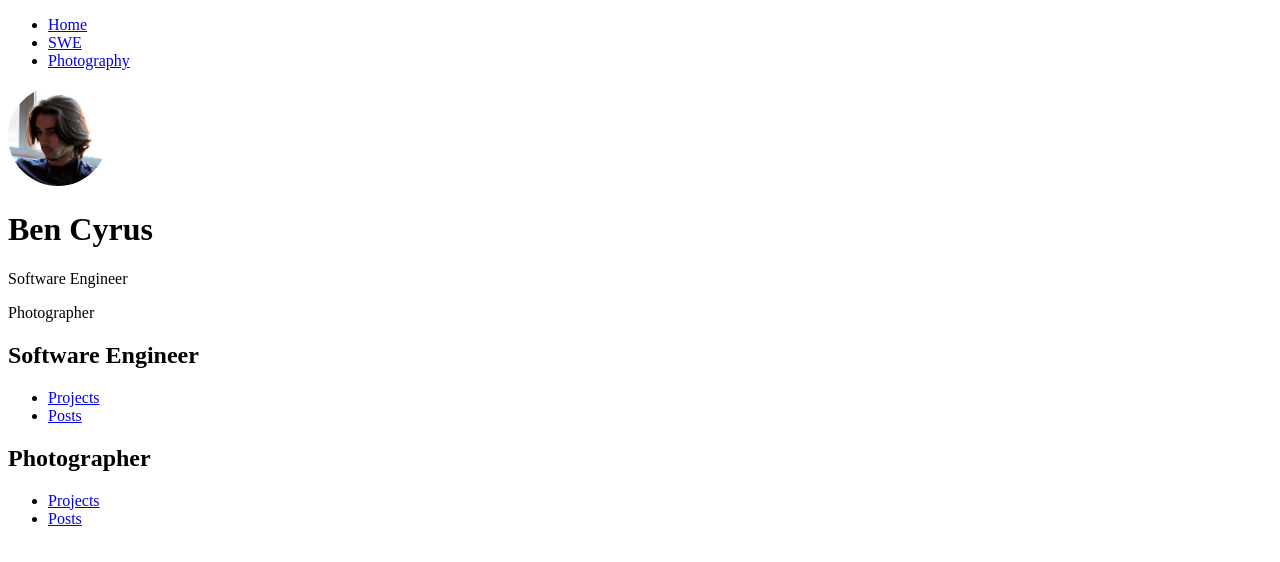
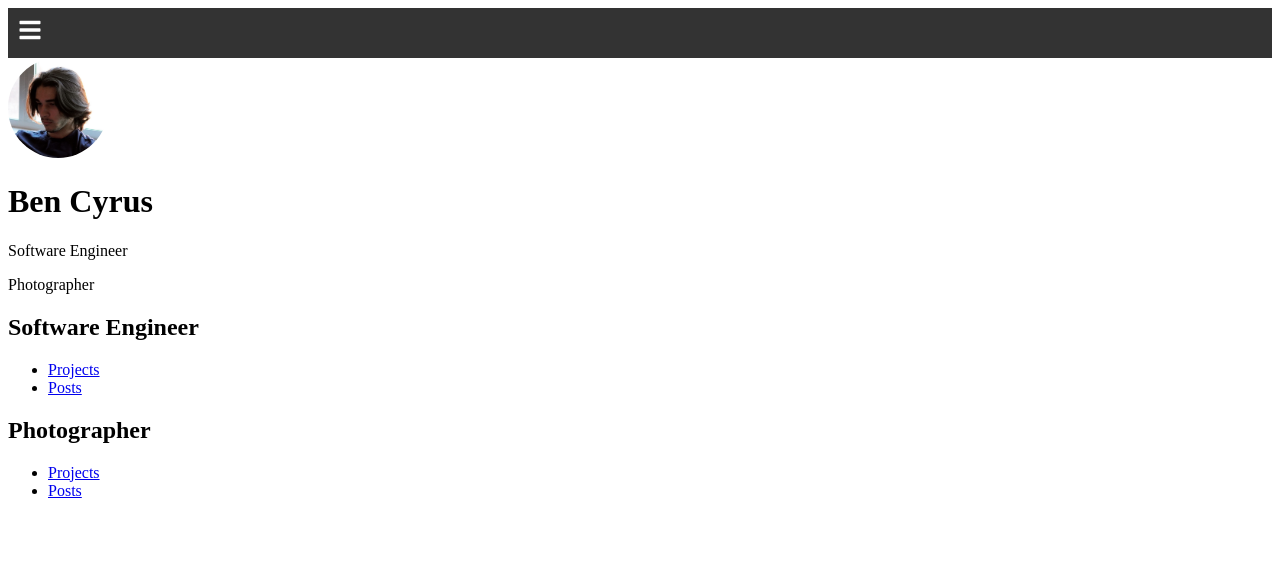
Before and after one commit to bencyrus/portfolio, a React (Create React App) app in the folder frontend/: page / in a window 1280 px wide. Shown: the top 562 px of the page. Built offline with nearby package versions, Linux system fonts and the light colour scheme.

Commit message:
added navbar

```diff
--- a/frontend/package.json
+++ b/frontend/package.json
@@ -13,6 +13,7 @@
         "prettier": "^3.0.0",
         "react": "^18.2.0",
         "react-dom": "^18.2.0",
+        "react-icons": "^4.11.0",
         "react-router-dom": "^6.14.2",
         "react-scripts": "5.0.1",
         "typescript": "^4.9.5",
--- a/frontend/src/App.tsx
+++ b/frontend/src/App.tsx
@@ -1,21 +1,10 @@
 import { Outlet } from 'react-router-dom'
+import Navbar from './components/Navbar'
 
 function App() {
     return (
         <div className='App'>
-            <nav>
-                <ul>
-                    <li>
-                        <a href='/'>Home</a>
-                    </li>
-                    <li>
-                        <a href='/swe'>SWE</a>
-                    </li>
-                    <li>
-                        <a href='/photography'>Photography</a>
-                    </li>
-                </ul>
-            </nav>
+            <Navbar />
             <Outlet />
         </div>
     )
--- /dev/null
+++ b/frontend/src/components/Navbar.tsx
@@ -0,0 +1,49 @@
+import { useState } from 'react'
+import { Link } from 'react-router-dom'
+import { IoMdClose } from 'react-icons/io'
+import { FaBars } from 'react-icons/fa'
+
+const Navbar = () => {
+    const [open, setOpen] = useState(false)
+
+    const handleOpen = () => {
+        setOpen(!open)
+    }
+
+    return (
+        <nav
+            style={{
+                display: 'flex',
+                justifyContent: 'space-between',
+                alignItems: 'center',
+                padding: '10px',
+                backgroundColor: '#333',
+                color: '#fff',
+            }}>
+            {open && (
+                <ul style={{ listStyle: 'none', padding: 0, margin: 0 }}>
+                    <li style={{ padding: '10px' }}>
+                        <Link to='/' style={{ textDecoration: 'none', color: '#fff' }}>
+                            Home
+                        </Link>
+                    </li>
+                    <li style={{ padding: '10px' }}>
+                        <Link to='/swe' style={{ textDecoration: 'none', color: '#fff' }}>
+                            SWE
+                        </Link>
+                    </li>
+                    <li style={{ padding: '10px' }}>
+                        <Link to='/photography' style={{ textDecoration: 'none', color: '#fff' }}>
+                            Photography
+                        </Link>
+                    </li>
+                </ul>
+            )}
+            <div onClick={handleOpen} style={{ fontSize: '1.5em', cursor: 'pointer' }}>
+                {open ? <IoMdClose style={{ color: '#fff' }} /> : <FaBars style={{ color: '#fff' }} />}
+            </div>
+        </nav>
+    )
+}
+
+export default Navbar
```
Also changed, not shown: 1 other file (tests, documents, lock files or other folders).
